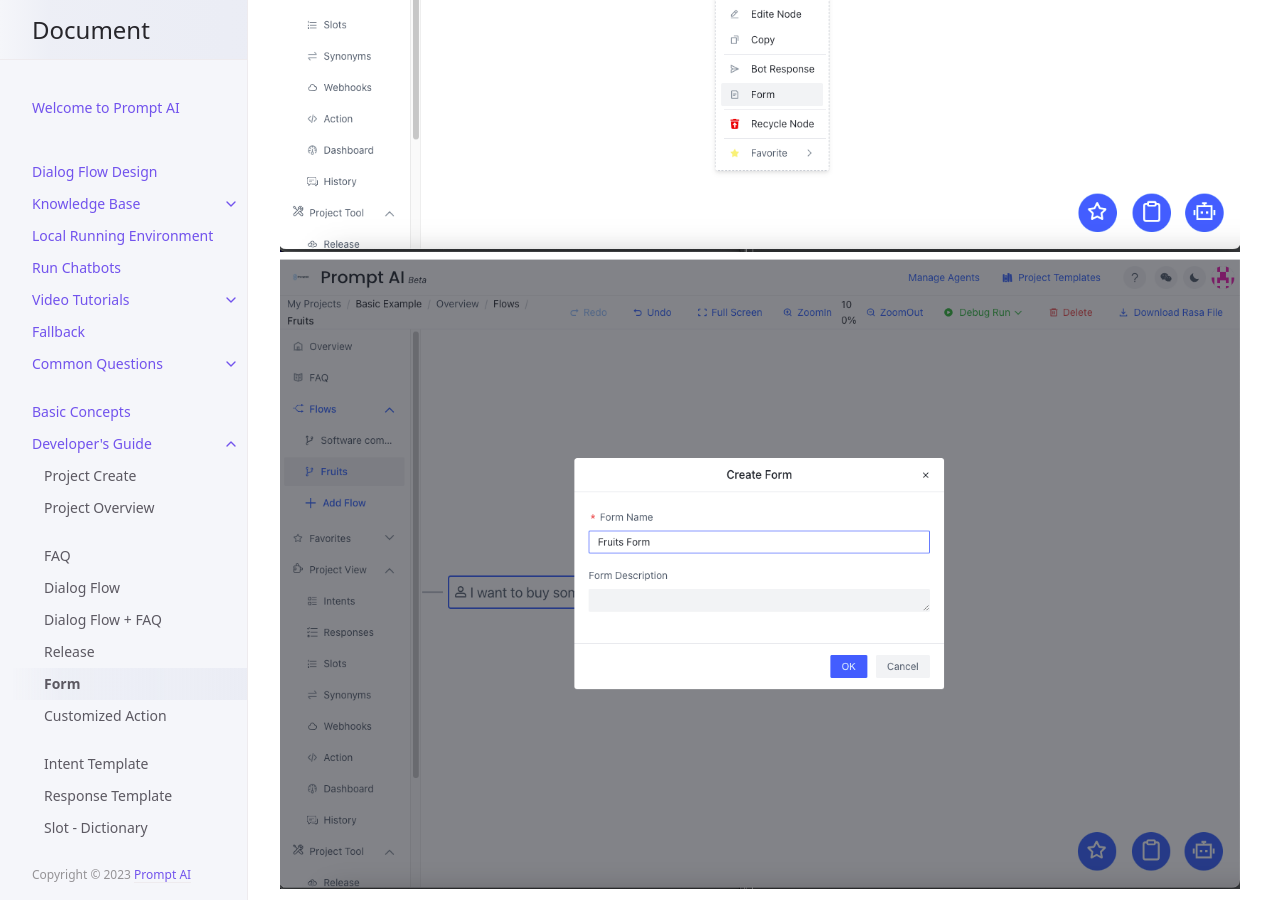
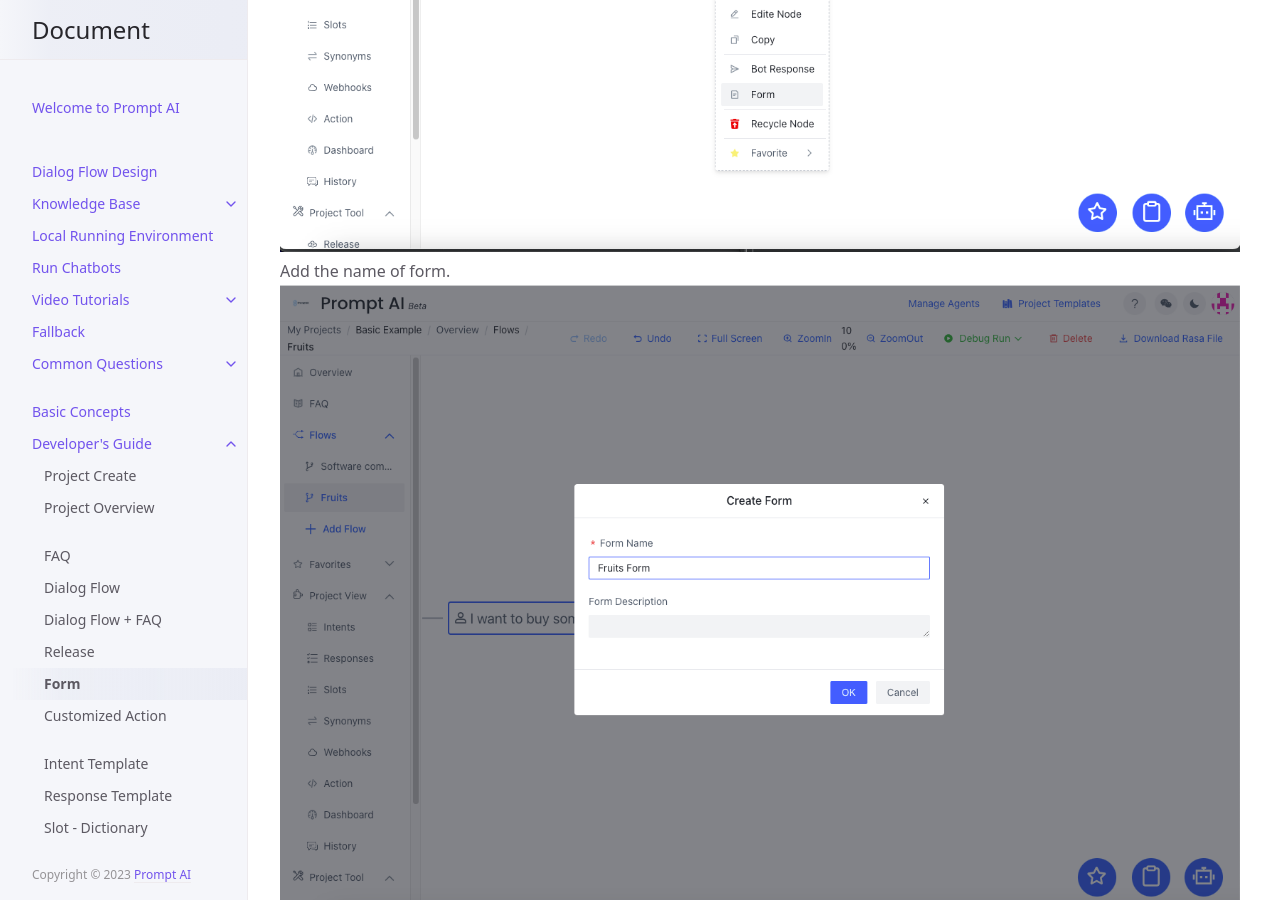
Before and after one commit to PromptAI/promptdialog, a Jekyll site: the page built from docs/tutorial/form.md, in a window 1280 px wide and 900 px high, scrolled down 2029 px. Built offline with Jekyll 4.4.1, drawn with Linux system fonts in a browser that asks for light colours.

Commit message:
Update form.md

```diff
--- a/docs/tutorial/form.md
+++ b/docs/tutorial/form.md
@@ -15,6 +15,7 @@ Form is used to collect multiple pieces of information in tasks like ticket book
 
 ## Add a form (Information Collection) node
   ![03-form](/assets/images/tutorial/form/03-form.png)
+  Add the name of form.
   ![04-form](/assets/images/tutorial/form/04-form.png)
 
 ## Add slots
```
